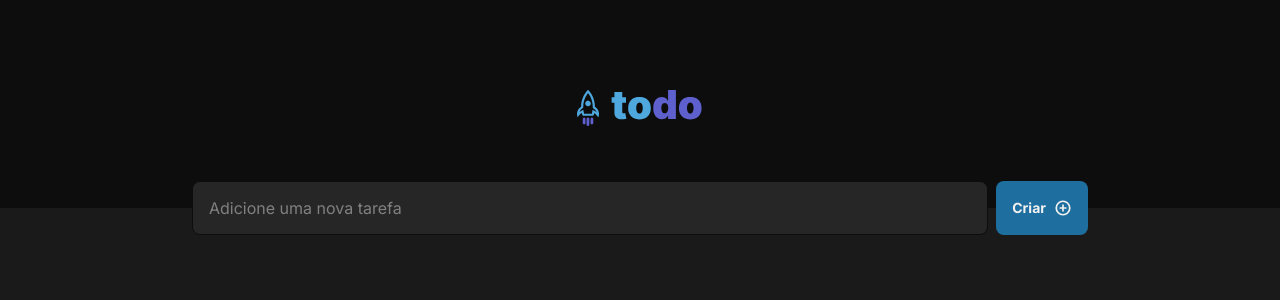
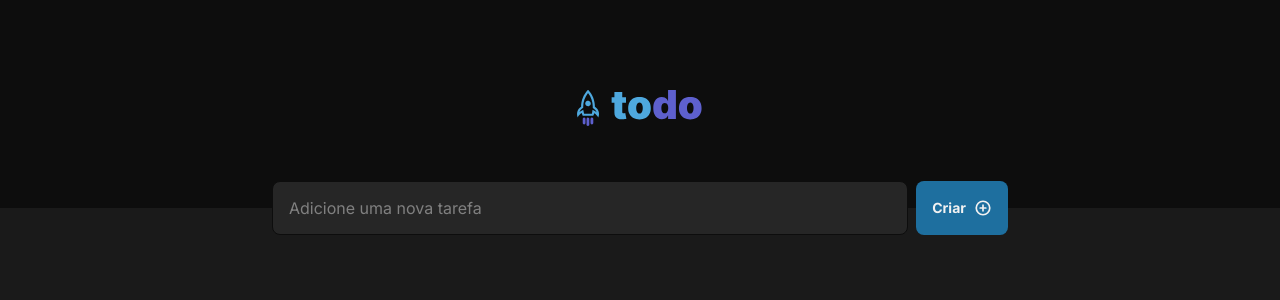
Before and after one commit to marcos-nsantos/todo-list-reactjs, a React (Vite) app: page / in a window 1280 px wide. Shown: the top 300 px of the page. Built offline with nearby package versions, Linux system fonts and the light colour scheme.

Commit message:
Update max-width in App.module.css
Changed max-width from percentage based value (70%) to a fixed value in rems (46rem) in App.module.css. The change ensures more consistent layout across different viewport sizes.

```diff
--- a/src/App.module.css
+++ b/src/App.module.css
@@ -1,4 +1,4 @@
 .content {
-    max-width: 70%;
+    max-width: 46rem;
     margin: 0 auto;
 }
```
